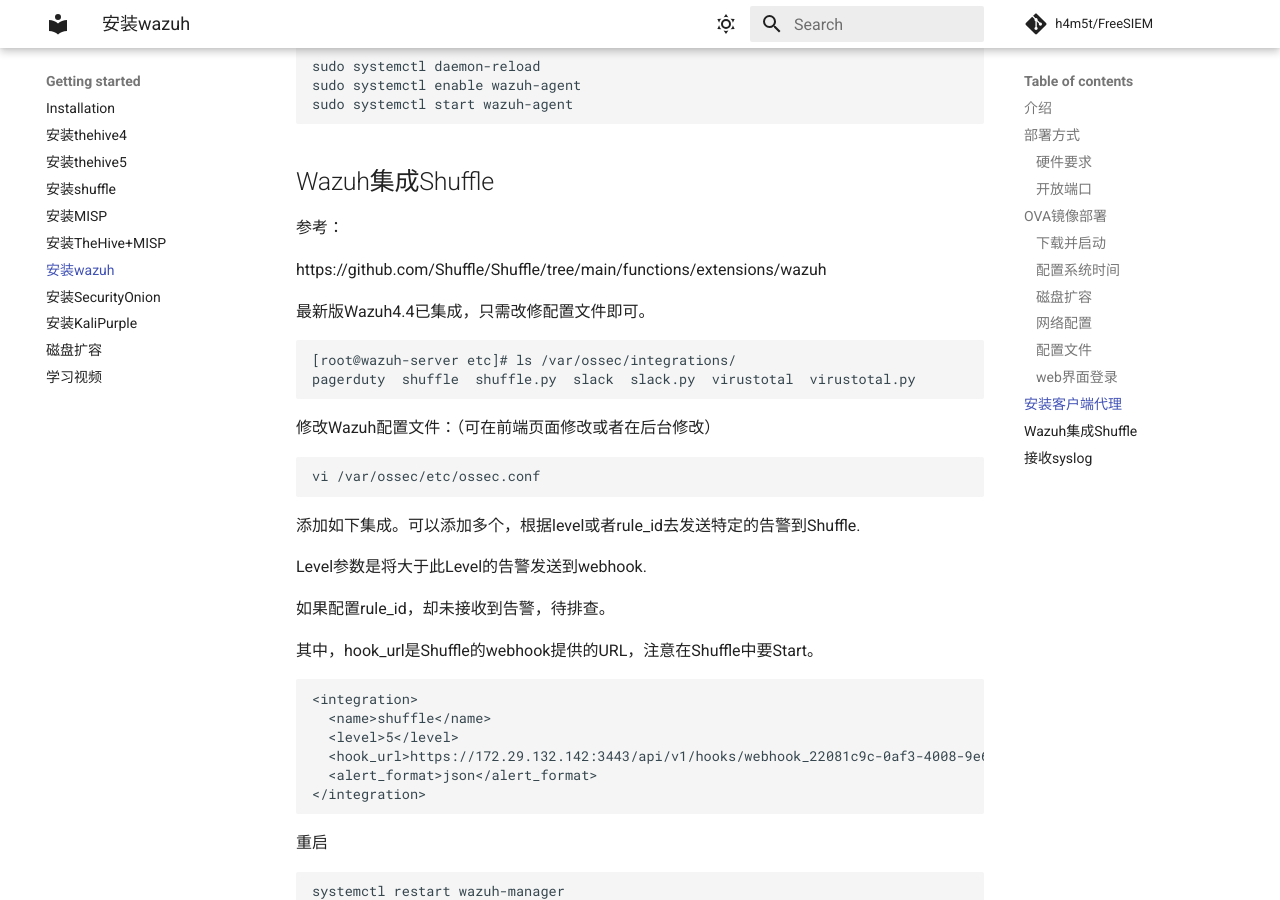
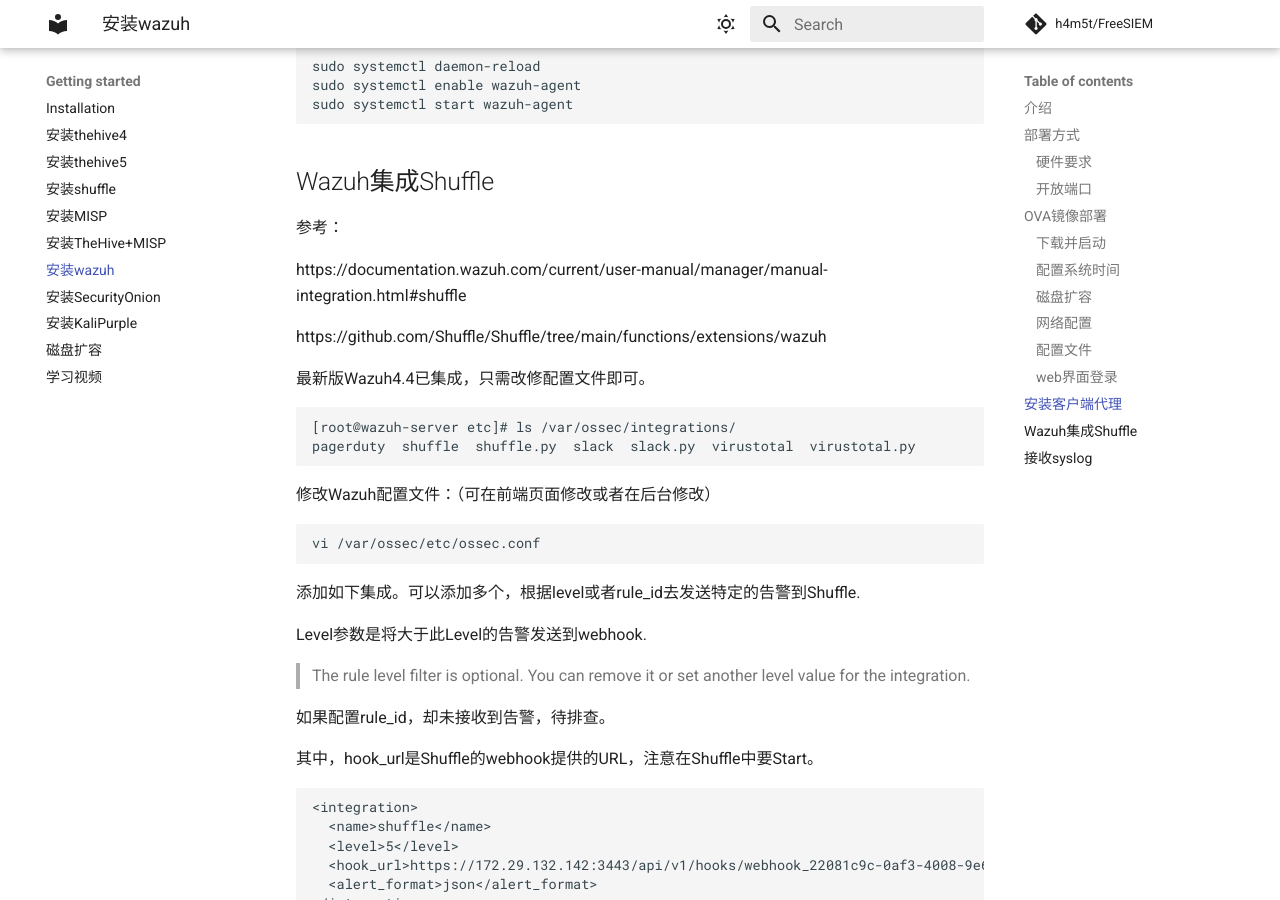
Before and after one commit to h4m5t/FreeSIEM, an MkDocs documentation site: the page built from docs/install_wazuh.md, in a window 1280 px wide and 900 px high, scrolled down 7815 px. Built offline with MkDocs 1.6.1 and Material for MkDocs 9.7.7, drawn with Linux system fonts in a browser that asks for light colours; comment, search, counter and statistics services are not loaded.

Commit message:
Update install_wazuh.md

```diff
--- a/docs/install_wazuh.md
+++ b/docs/install_wazuh.md
@@ -369,6 +369,8 @@
 
 参考：
 
+https://documentation.wazuh.com/current/user-manual/manager/manual-integration.html#shuffle
+
 https://github.com/Shuffle/Shuffle/tree/main/functions/extensions/wazuh
 
 最新版Wazuh4.4已集成，只需改修配置文件即可。
@@ -387,6 +389,8 @@
 添加如下集成。可以添加多个，根据level或者rule_id去发送特定的告警到Shuffle.
 
 Level参数是将大于此Level的告警发送到webhook.
+
+> The rule level filter is optional. You can remove it or set another level value for the integration.
 
 如果配置rule_id，却未接收到告警，待排查。
 
```
